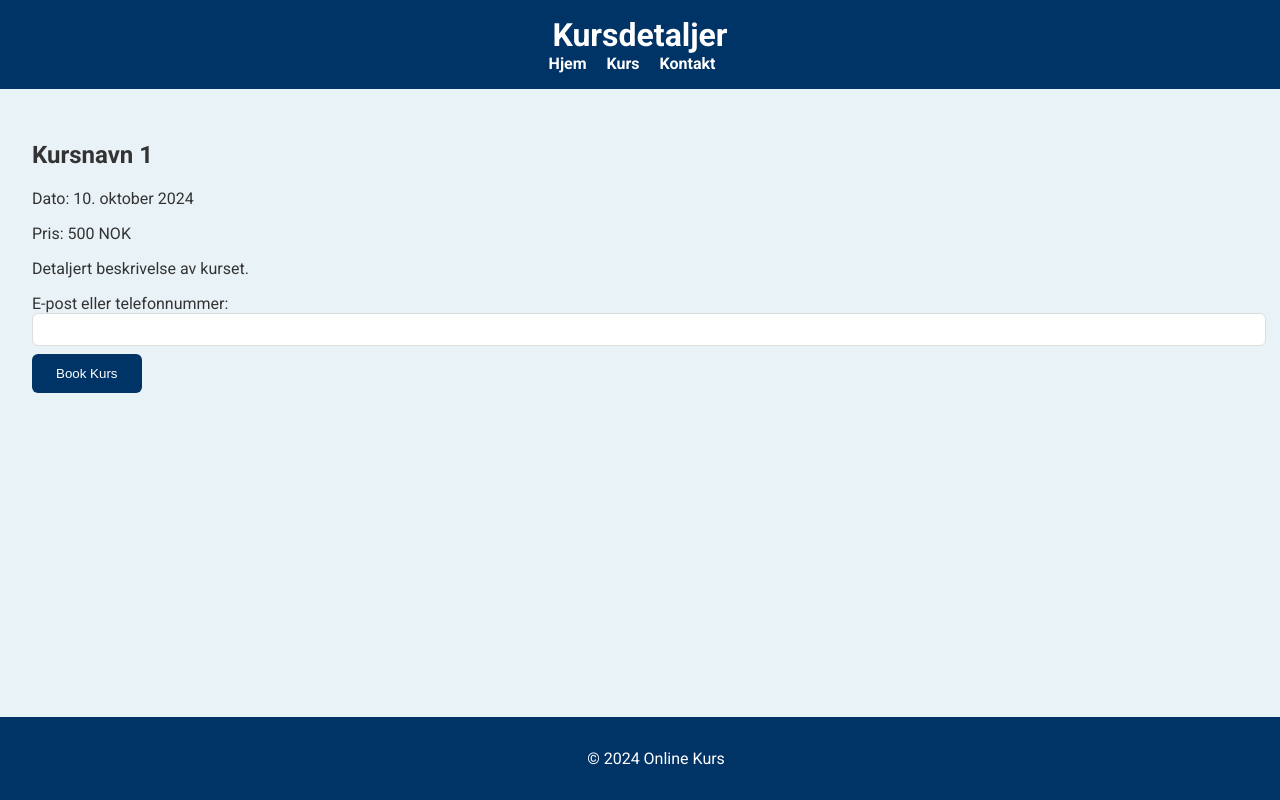
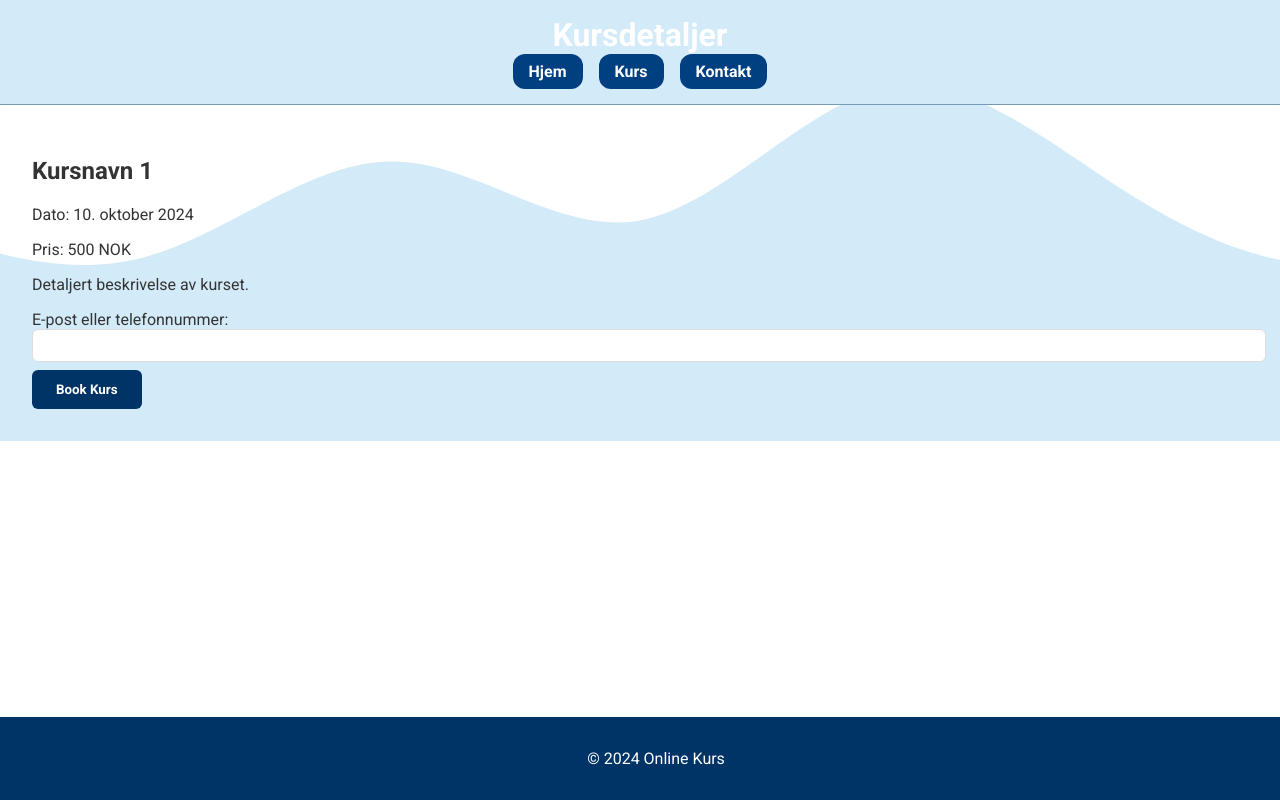
Before and after one commit to gokusupersayin55/Kurs, a plain HTML site: page course-details.html in a window 1280 px wide. Drawn offline with Linux system fonts and the light colour scheme.

Commit message:
Nye astetiske endringer

```diff
--- a/styles.css
+++ b/styles.css
@@ -3,8 +3,12 @@ body {
     font-family: 'Roboto', sans-serif;
     margin: 0;
     padding: 0;
-    background-color: #e9f2f6;
+    background: linear-gradient(to bottom, #e9f2f6 0%, #d3eaf8 100%);
     color: #333;
+    background-image: url('wave.svg'); /* Bakgrunnsbilde med bølger */
+    background-repeat: no-repeat;
+    background-position: bottom center;
+    background-size: cover;
 }
 
 header {
@@ -12,27 +16,42 @@ header {
     color: #fff;
     padding: 1rem;
     text-align: center;
+    position: relative;
+    z-index: 1;
 }
 
 header h1 {
     margin: 0;
+    font-family: 'Roboto', sans-serif;
+    font-weight: 700;
 }
 
 nav ul {
     list-style: none;
     padding: 0;
     margin: 0;
+    display: flex;
+    justify-content: center;
 }
 
 nav ul li {
-    display: inline;
-    margin-right: 1rem;
+    margin: 0 0.5rem;
 }
 
 nav ul li a {
+    display: inline-block;
+    padding: 0.5rem 1rem;
     color: #fff;
+    background-color: #004080;
+    border-radius: 12px;
     text-decoration: none;
     font-weight: 700;
+    transition: background-color 0.3s ease, transform 0.3s ease;
+}
+
+nav ul li a:hover {
+    background-color: #003366;
+    transform: scale(1.05);
 }
 
 footer {
@@ -65,6 +84,7 @@ main {
     width: calc(33% - 2rem);
     transition: transform 0.3s ease, box-shadow 0.3s ease;
     cursor: pointer;
+    font-family: 'Roboto', sans-serif;
 }
 
 .course:hover {
@@ -74,6 +94,8 @@ main {
 
 .course h2 {
     margin-top: 0;
+    font-family: 'Roboto', sans-serif;
+    font-weight: 700;
 }
 
 /* Stil for booking-form */
@@ -97,8 +119,27 @@ button[type="submit"] {
     border-radius: 6px;
     cursor: pointer;
     transition: background-color 0.3s ease;
+    font-family: 'Roboto', sans-serif;
+    font-weight: 700;
 }
 
 button[type="submit"]:hover {
     background-color: #002244;
 }
+
+/* Bakgrunnsbilde med bølger */
+body {
+    position: relative;
+}
+
+header::after {
+    content: '';
+    position: absolute;
+    bottom: 0;
+    left: 0;
+    width: 100%;
+    height: 150px;
+    background: url('wave.svg') no-repeat center bottom;
+    background-size: cover;
+    z-index: -1;
+}
```
Also changed, not shown: wave.svg (added).
